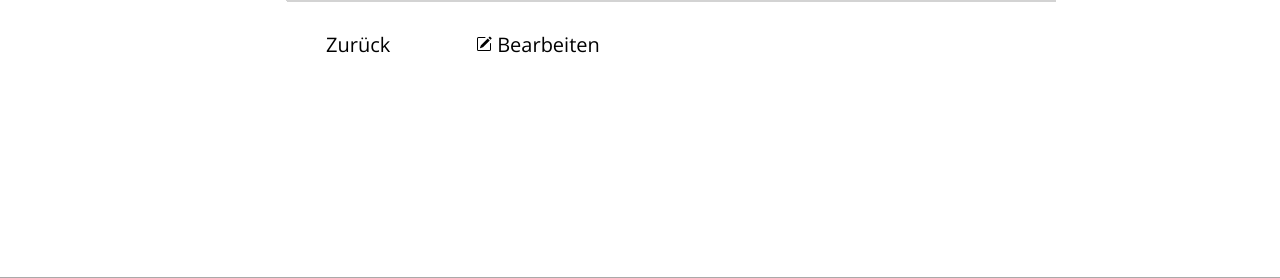
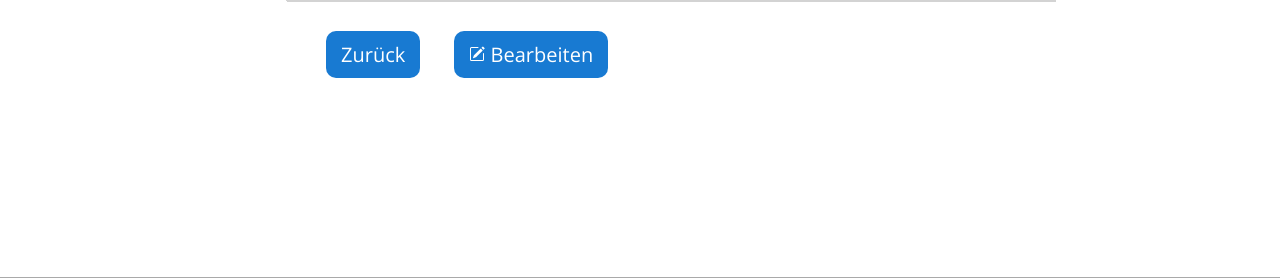
Before and after one commit to feanbe/django_test_azure, a Django app: page /post/1/ in a window 1280 px wide. Shown: the part 461-739 px from the top of the page. Run offline with Django 4.2, Linux system fonts and the light colour scheme; data comes from the database, SQL or seed files in the repository.

Commit message:
Button Detailseite angepasst

```diff
--- a/blog/static/css/base.css
+++ b/blog/static/css/base.css
@@ -42,9 +42,11 @@ a:visited {
     color: black;
 }
 
+/*
 a:hover {
     color: gray;
 }
+*/
 
 .Content {
     width: 70%;
@@ -118,21 +120,29 @@ a:hover {
 .Detail_bottom {
     position: relative;;
     width: 70%;
-    height: 50px;
+    height: 70px;
+    padding-top: 10px;
 }
 
-#btn_detail_back {
-    position: absolute;
+#btn_blue_1 {
+    position: inherit;
     font-size: 20px;
     left: 50px;
     top: 20px;
+    width: auto;
+    background-color: #187ad2;
+    border-radius: 0.5em;
+    color: white;
+    padding-left: 15px;
+    padding-right: 15px;
+    padding-top: 10px;
+    padding-bottom: 10px;
+    margin-right: 30px;
 }
 
-#btn_detail_edit {
-    position: absolute;
-    font-size: 20px;
-    left: 200px;
-    top: 20px;
+#btn_blue_1:hover {
+    background-color: #166ebd;
+    transition: color .15s ease-in-out,background-color .15s ease-in-out,border-color .15s ease-in-out,box-shadow .15s ease-in-out;
 }
 
 #published_list {
--- a/blog/templates/blog/post_detail.html
+++ b/blog/templates/blog/post_detail.html
@@ -14,8 +14,8 @@
             <a class="Detail_middle">Erstellt: {{ post.created_at }}</a>
         </div>
         <div class="Detail_bottom">
-            <a href="{% url 'post_list' %}" id="btn_detail_back">Zurück</a>
-            <a href="{% url 'post_edit' pk=post.pk %}" id="btn_detail_edit">{% include './icons/pencil-square.svg' %} Bearbeiten</a>
+            <a href="{% url 'post_list' %}" id="btn_blue_1">Zurück</a>
+            <a href="{% url 'post_edit' pk=post.pk %}" id="btn_blue_1">{% include './icons/pencil-square.svg' %} Bearbeiten</a>
         </div>
     </div>
     {% endblock %}
```
